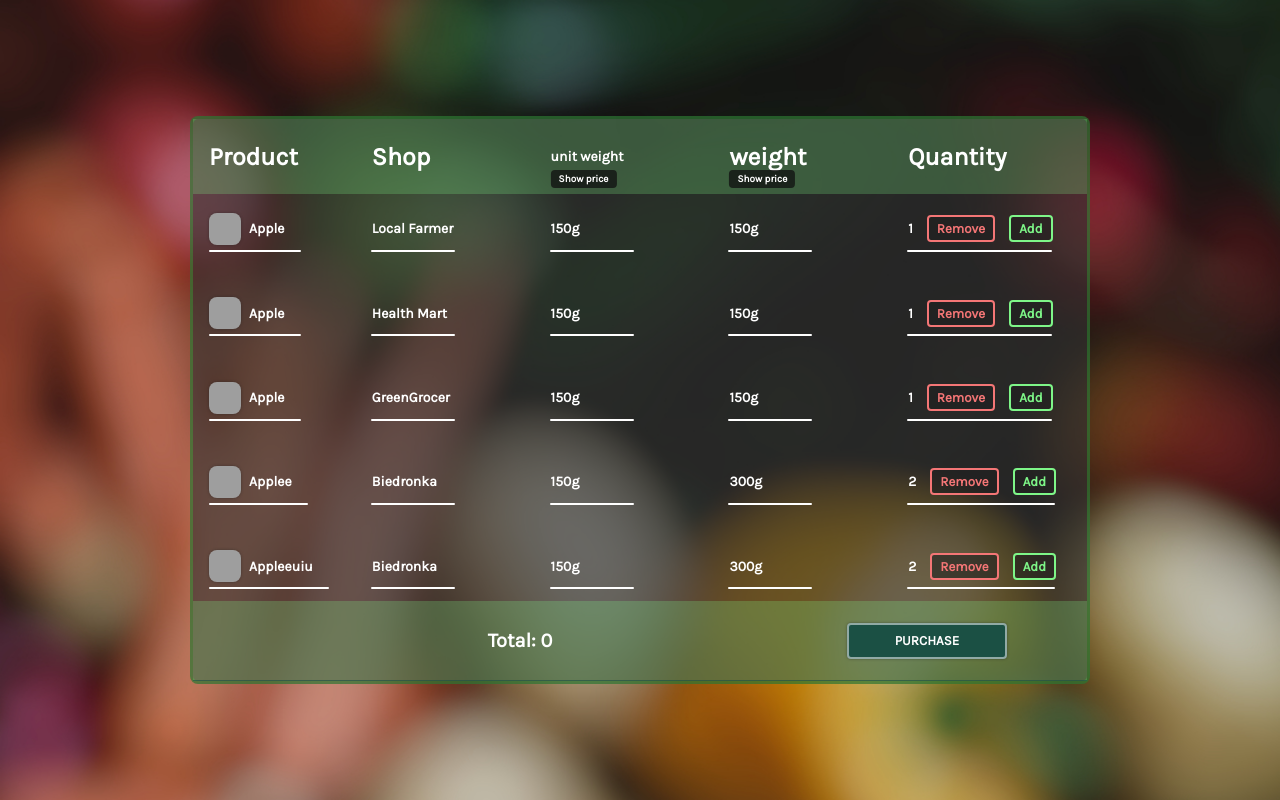
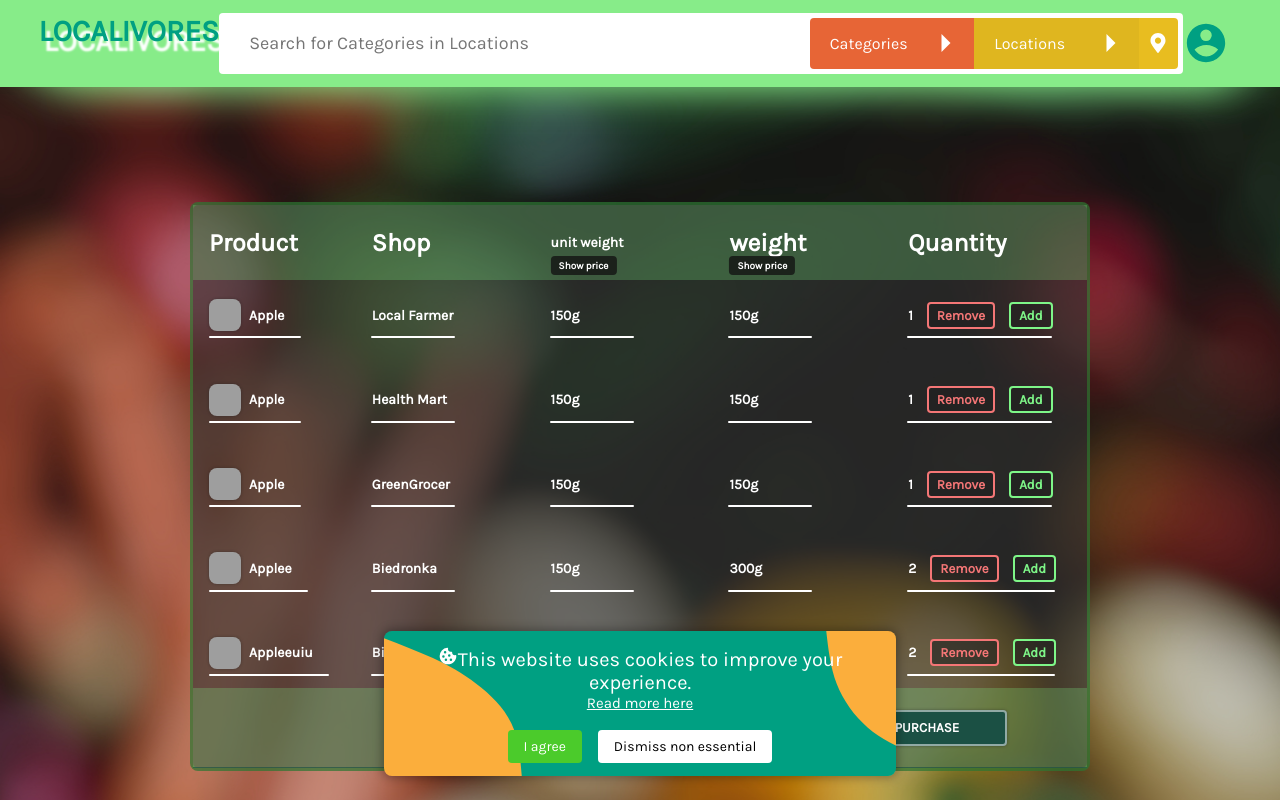
Before and after one commit to krzyswys/Localivores, a React (Create React App) app in the folder client/: page /cart in a window 1280 px wide. Shown: the top 800 px of the page. Built offline with nearby package versions, Linux system fonts and the light colour scheme; grey boxes are pictures that could not be loaded.

Commit message:
started fixing header

```diff
--- a/client/src/App.js
+++ b/client/src/App.js
@@ -1,8 +1,9 @@
+import StartPage from "./components/MainPage/StartPage";
 import MainPage from "./components/MainPage/MainPage";
 import React from 'react';
 import './index.css';
 import AfterSearch from "./components/AfterSearch/AfterSearch"
-import { BrowserRouter as Router, Route, Routes } from 'react-router-dom';
+import { BrowserRouter as Router, Route, Routes, Navigate } from 'react-router-dom';
 import AccountSettings from "./components/MainPage/Header/AccountSettings/AccountSettings";
 import AccountLinksList from "./components/MainPage/Header/AccountLinksList/AccountLinksList";
 import AccountStartShop from "./components/MainPage/Header/AccountBecomePages/AccountStartShop";
@@ -28,30 +29,9 @@ const App = () => {
     <Router>
 
       <Routes>
-        <Route path='/' element={<SingleShopPage />}>
-          <Route path='/shop-products' element={
-            <ShopProductsPage
-            />
-          } />
-          <Route
-            path='/shop-gallery'
-            element={
-              <ImageProvider >
-                <ShopGalleryPage />
-              </ImageProvider>
-            }
-          />
-          <Route path='/shop-reviews' element={
-            <ShopReviewsPage
-            />
-          } />
-          <Route path='/about-shop' element={
-            <ShopAboutPage
-            />
-          } />
 
-        </Route>
         <Route path='/' element={<MainPage />}>
+          {/* <Route index element={<StartPage />} /> */}
           <Route path='/menu' element={
             <AccountLinksList
             />
@@ -78,16 +58,37 @@ const App = () => {
             <AccountPromos
             />
           } />
+          <Route path='/single-shop' element={<SingleShopPage />}>
+            <Route path='/single-shop/shop-products' element={
+              <ShopProductsPage
+              />
+            } />
+            <Route
+              path='/single-shop/shop-gallery'
+              element={
+                <ImageProvider >
+                  <ShopGalleryPage />
+                </ImageProvider>
+              }
+            />
+            <Route path='/single-shop/shop-reviews' element={
+              <ShopReviewsPage
+              />
+            } />
+            <Route path='/single-shop/about-shop' element={
+              <ShopAboutPage
+              />
+            } />
 
+          </Route>
 
+          <Route path='/after' element={<AfterSearch />}></Route>
+          <Route path='/auth' element={<AuthForm />}></Route>
+          <Route path='/checkout' element={<Checkout />}></Route>
+          <Route path='/cart' element={<ShoppingCart />}></Route>
         </Route>
 
 
-        <Route path='/after' element={<AfterSearch />}></Route>
-        <Route path='/auth' element={<AuthForm />}></Route>
-        <Route path='/checkout' element={<Checkout />}></Route>
-        <Route path='/cart' element={<ShoppingCart />}></Route>
-        <Route path='/single' element={<SingleShopPage />}></Route>
 
       </Routes>
     </Router>
--- a/client/src/UI/Logo/Logo.module.css
+++ b/client/src/UI/Logo/Logo.module.css
@@ -1,4 +1,3 @@
-
 .logo {
     font-size: 30px;
     font-weight: bolder;
--- a/client/src/components/MainPage/Header/Header.css
+++ b/client/src/components/MainPage/Header/Header.css
@@ -1,40 +1,53 @@
 .main-header-container {
-    background-color: white;
+    background-color: rgb(255, 255, 255);
     z-index: 3;
     display: flex;
     width: 100vw;
     align-items: center;
     justify-content: center;
     flex-direction: column;
+
 }
 
 .searchBar-container {
-    background: linear-gradient(177deg, #a3f09c 20%, #87ec89 75%);
+    /* background: linear-gradient(177deg, #a3f09c 20%, #87ec89 75%); */
+    background: #87ec89;
     z-index: 3;
-    padding-top: 2vh;
-    padding-bottom: 15vh;
+    /* padding-top: 2vh;
+    padding-bottom: 15vh; */
+    /* height: 40vh; */
     display: flex;
     width: 100vw;
     align-items: center;
-    justify-content: center;
+    justify-content: flex-start;
     flex-direction: column;
     box-shadow: 0px 0px 40px 4px #87ec89;
+    /* position: relative; */
+    position: sticky;
+    top: 20px;
+
 }
 
 .searchBar-container h3 {
     color: #00a082;
-    margin: 4vh;
+    margin: 0 0 1% 0;
     font-size: 46px;
 }
 
 .header {
+    background: #87ec89;
     display: flex;
     justify-content: space-between;
     flex-direction: row;
     width: 100%;
-    margin-bottom: 3vh;
+    /* margin-bottom: 3vh; */
     padding: 0 4% 0 3%;
-
+    position: sticky;
+    padding-top: 1%;
+    padding-bottom: 1%;
+    /* margin-bottom: 1%; */
+    top: 0%;
+    /* align-self: flex-start; */
 }
 
 .logo {
@@ -47,12 +60,14 @@
 .account-wrapper {
     position: relative;
     width: 20vw;
+
 }
 
 .account-container {
     position: fixed;
     width: 25vw;
     top: 0;
+    right: 0;
     padding-top: 2vh;
     display: flex;
     justify-content: center;
@@ -69,7 +84,7 @@
     display: flex;
     justify-content: center;
     align-items: center;
-    padding-right: 14%;
+    /* padding-right: 14%; */
 }
 
 .open-account-menu-button:hover {
@@ -90,6 +105,7 @@
     align-items: flex-start;
     box-shadow: 0px 0px 40px 10px rgba(0, 0, 0, 0.508);
     background-color: rgba(0, 0, 0, 0.373);
+    z-index: 5;
 }
 
 .account-menu-container {
@@ -100,12 +116,13 @@
     justify-content: space-between;
     align-items: center;
     flex-direction: column;
+    z-index: 5;
 }
 
 
 
 .account {
-    margin-right: -14%;
+    /* margin-right: -14%; */
     width: 30%;
 }
 
@@ -143,6 +160,7 @@
     clip-path: polygon(30% 0, 100% 0%, 100% 100%, 0 100%);
 }
 
+/* TODO: */
 .search-bar {
     background: rgb(255, 255, 255);
     width: 90%;
@@ -150,6 +168,9 @@
     display: flex;
     padding: 5px;
     border-radius: 4px;
+    position: sticky;
+    /* top: 2%; */
+    z-index: -1;
 }
 
 .select-location,
@@ -252,6 +273,8 @@
     display: flex;
     justify-content: center;
     align-items: flex-end;
+    z-index: -2;
+    margin: 1% 0 1% 0;
 }
 
 .address-input {
--- a/client/src/components/MainPage/Header/Header.js
+++ b/client/src/components/MainPage/Header/Header.js
@@ -5,7 +5,7 @@ import { animated, useSpring } from 'react-spring';
 import { RiAccountCircleFill } from 'react-icons/ri';
 import { Outlet } from 'react-router-dom';
 import './Header.css';
-import { useNavigate } from 'react-router-dom';
+import { useNavigate, useLocation } from 'react-router-dom';
 import Logo from '../../../UI/Logo/Logo';
 
 const locations = ["Kraków", "Warszawa", "Wrocław", "Gdańsk"]
@@ -33,7 +33,7 @@ const Header = () => {
     const [isMenuOpen, setIsMenuOpen] = useState(false);
 
     const menuAnimation = useSpring({
-        right: isMenuOpen ? '0' : '-100vw',
+        right: isMenuOpen ? '0' : '-102vw',
         opacity: isMenuOpen ? 1 : 0,
     });
 
@@ -160,30 +160,28 @@ const Header = () => {
             window.removeEventListener('scroll', handleScroll);
         };
     }, []);
-
+    const location = useLocation();
+    const isOnHomePage = () => {
+        return location.pathname === '/';
+    };
     return (
 
-        <div className='main-header-container'>
-
-            <div className='searchBar-container ' style={divStyle}>
-                <header className='header'>
-                    <Logo/>
-                    {/* <div className='account'> */}
+        <div className='main-header-container' style={{
+            position: isOnHomePage ? 'static' : 'sticky',
+            top: isOnHomePage ? 'auto' : 0,
+        }}>
             <div className='account-wrapper'>
                 <div className='account-container'>
-                            <div className='open-account-menu-button' onClick={handleMenuToggle}>
-                                <RiAccountCircleFill />
-                            </div>
+
                     <animated.div className='animated-div' style={menuAnimation} onClick={handleMenuToggle}>
                         <Outlet></Outlet>
                     </animated.div>
                 </div>
             </div >
-                    {/* <button className='login-button'>Log in</button> */}
-                    {/* <button className='register-button'>Register</button> */}
-                    {/* </div> */}
-                </header>
-                <h3>Find best quality product in your area</h3>
+            <div className='searchBar-container ' style={divStyle}>
+                <header className='header'>
+                    <Logo />
+                    {/* <div className='account'> */}
                     <div className='search-bar '>
                         <input
                             type="text"
@@ -212,7 +210,16 @@ const Header = () => {
                         </div>
                         <div className='localization-pin-container'><FaMapMarkerAlt /></div>
                     </div>
-                <div class="address-container">
+                    <div className='open-account-menu-button' onClick={handleMenuToggle}>
+                        <RiAccountCircleFill />
+                    </div>
+
+                    {/* <button className='login-button'>Log in</button> */}
+                    {/* <button className='register-button'>Register</button> */}
+                    {/* </div> */}
+                </header>
+                {isOnHomePage() && <h3>Find best quality product in your area</h3>}
+                {isOnHomePage() && <div class="address-container">
                     <div class="address-input">
                         <div class="input-wrapper" id='apartmentWrapper'>
                             <input
@@ -247,7 +254,7 @@ const Header = () => {
                             <label class="placeholder-text" for="cityInput">City</label>
                         </div>
                     </div>
-                </div>
+                </div>}
             </div>
 
         </div>
--- a/client/src/components/MainPage/MainPage.js
+++ b/client/src/components/MainPage/MainPage.js
@@ -1,63 +1,27 @@
-import React, { useState, useEffect } from 'react';
+import React from 'react';
 import './MainPage.css';
 import CookiesComponent from '../../UI/CookiesDisclaimer/CookiesComponent.js'
 import Header from './Header/Header';
-import RecomendedShops from './RecomendedShops/RecomendedShops';
-import useOnScreen from '../../utility/useOnScreen';
-import JoinUsSection from './JoinUsSection/JoinUsSection';
 import Footer from './Footer/Footer';
-
+import { Outlet } from 'react-router-dom';
+import { useLocation } from 'react-router-dom';
+import StartPage from './StartPage';
 
 const MainPage = () => {
-    const [elementRef3, isOnScreen3] = useOnScreen();
-
-    const handleScroll = () => {
-        const scrollValue = window.scrollY;
-        setScrollValue(scrollValue);
-    };
-    const [scrollValue, setScrollValue] = useState(0);
-
-
-    useEffect(() => {
-        window.addEventListener('scroll', handleScroll);
-
-        return () => {
-            window.removeEventListener('scroll', handleScroll);
-        };
-    }, []);
 
 
 
+    const location = useLocation();
+    const isOnHomePage = () => {
+        return location.pathname === '/';
+    };
 
     return (
         <div className='body' >
             <CookiesComponent />
             <Header />
-            <RecomendedShops />
-            <div className='spacerr'>
-                <div className='wave2'>
-                    <p>“It is the long history of humankind that those who learned to collaborate and improvise most effectively have prevailed.” – Charles Darwin
-                    </p>
-                </div>
-            </div>
-            <JoinUsSection />
-
-            <div className='spacerr'>
-                <div className='wave3'>
-
-                </div>
-            </div>
-            <div className='aboutus-container' ref={elementRef3}>
-                <h3 className={`aboutus-text ${isOnScreen3 ? 'showAnim-aboutus' : 'hiddenAnim-aboutus'}`} ref={elementRef3}><h2>OUR MISSON</h2><p>We are a passionate team of food and grocery enthusiasts dedicated to connecting communities with their favorite local grocery stores and markets. Our platform aims to revolutionize the way you shop for essentials and treats, making it more convenient, efficient, and delightful than ever before.
-                    At Localivores, we believe in the power of local businesses and the unique charm they bring to neighborhoods. We understand the value of supporting small businesses and helping them thrive in a fast-paced world. By collaborating with your favorite local grocery shops and markets, we aim to empower these cherished establishments while providing you with a seamless shopping experience right at your fingertips.</p></h3>
-                <div className={`aboutus-image-container ${isOnScreen3 ? 'showAnim-aboutus' : 'hiddenAnim-aboutus'}`} ref={elementRef3}></div>
-
-            </div>
-            <div className='spacerr'>
-                <div className='wave4'>
-
-                </div>
-            </div>
+            <Outlet></Outlet>
+            {isOnHomePage() && <StartPage />}
             <Footer />
             <p className='disclaimer'>@Loalivores2023</p>
             <div className='spacerr'>
--- /dev/null
+++ b/client/src/components/MainPage/StartPage.js
@@ -0,0 +1,65 @@
+import React, { useState, useEffect } from 'react';
+import './MainPage.css';
+import CookiesComponent from '../../UI/CookiesDisclaimer/CookiesComponent.js'
+import Header from './Header/Header';
+import RecomendedShops from './RecomendedShops/RecomendedShops';
+import useOnScreen from '../../utility/useOnScreen';
+import JoinUsSection from './JoinUsSection/JoinUsSection';
+import Footer from './Footer/Footer';
+
+
+const StartPage = () => {
+    const [elementRef3, isOnScreen3] = useOnScreen();
+
+    const handleScroll = () => {
+        const scrollValue = window.scrollY;
+        setScrollValue(scrollValue);
+    };
+    const [scrollValue, setScrollValue] = useState(0);
+
+
+    useEffect(() => {
+        window.addEventListener('scroll', handleScroll);
+
+        return () => {
+            window.removeEventListener('scroll', handleScroll);
+        };
+    }, []);
+
+
+
+
+    return (
+        <div className='body' >
+            <RecomendedShops />
+            <div className='spacerr'>
+                <div className='wave2'>
+                    <p>“It is the long history of humankind that those who learned to collaborate and improvise most effectively have prevailed.” – Charles Darwin
+                    </p>
+                </div>
+            </div>
+            <JoinUsSection />
+
+            <div className='spacerr'>
+                <div className='wave3'>
+
+                </div>
+            </div>
+            <div className='aboutus-container' ref={elementRef3}>
+                <h3 className={`aboutus-text ${isOnScreen3 ? 'showAnim-aboutus' : 'hiddenAnim-aboutus'}`} ref={elementRef3}><h2>OUR MISSON</h2><p>We are a passionate team of food and grocery enthusiasts dedicated to connecting communities with their favorite local grocery stores and markets. Our platform aims to revolutionize the way you shop for essentials and treats, making it more convenient, efficient, and delightful than ever before.
+                    At Localivores, we believe in the power of local businesses and the unique charm they bring to neighborhoods. We understand the value of supporting small businesses and helping them thrive in a fast-paced world. By collaborating with your favorite local grocery shops and markets, we aim to empower these cherished establishments while providing you with a seamless shopping experience right at your fingertips.</p></h3>
+                <div className={`aboutus-image-container ${isOnScreen3 ? 'showAnim-aboutus' : 'hiddenAnim-aboutus'}`} ref={elementRef3}></div>
+
+            </div>
+            <div className='spacerr'>
+                <div className='wave4'>
+
+                </div>
+            </div>
+
+        </div >
+    );
+};
+
+
+export default StartPage;
--- a/client/src/components/SingleShopPage/ShopProductsPage/ShopProductsPage.module.css
+++ b/client/src/components/SingleShopPage/ShopProductsPage/ShopProductsPage.module.css
@@ -5,6 +5,7 @@
     flex-direction: row;
     align-items: flex-start;
     justify-content: center;
+    margin-bottom: 1px;
 
 }
 
--- a/client/src/components/SingleShopPage/SingleShopPage.module.css
+++ b/client/src/components/SingleShopPage/SingleShopPage.module.css
@@ -4,6 +4,8 @@
     flex-direction: column;
     background-color: rgb(245, 241, 157);
     background-color: rgb(255, 255, 255);
+    /* overflow-y: auto;
+    overflow-x: hidden; */
 }
 
 
```
Also changed, not shown: client/src/components/MainPage/MainPage.css (+6 -1 lines), client/src/components/SingleShopPage/SingleShopPage.js (+4 -4 lines). Lines whose indentation alone changed are shown as unchanged.
